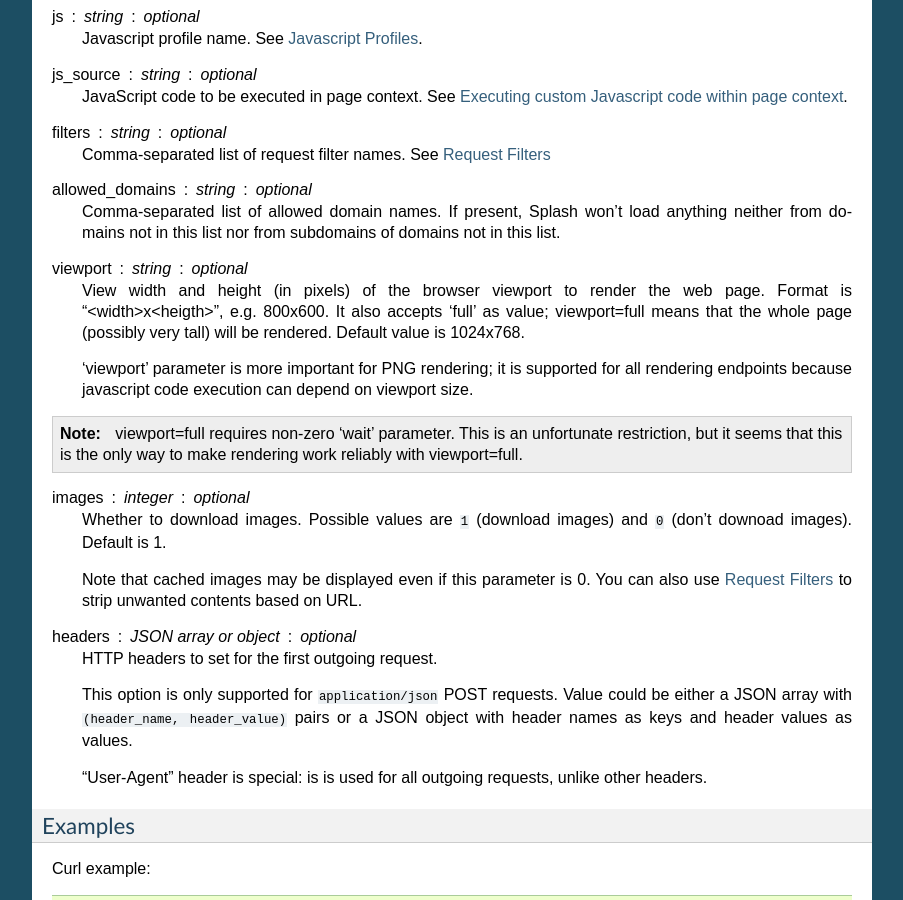
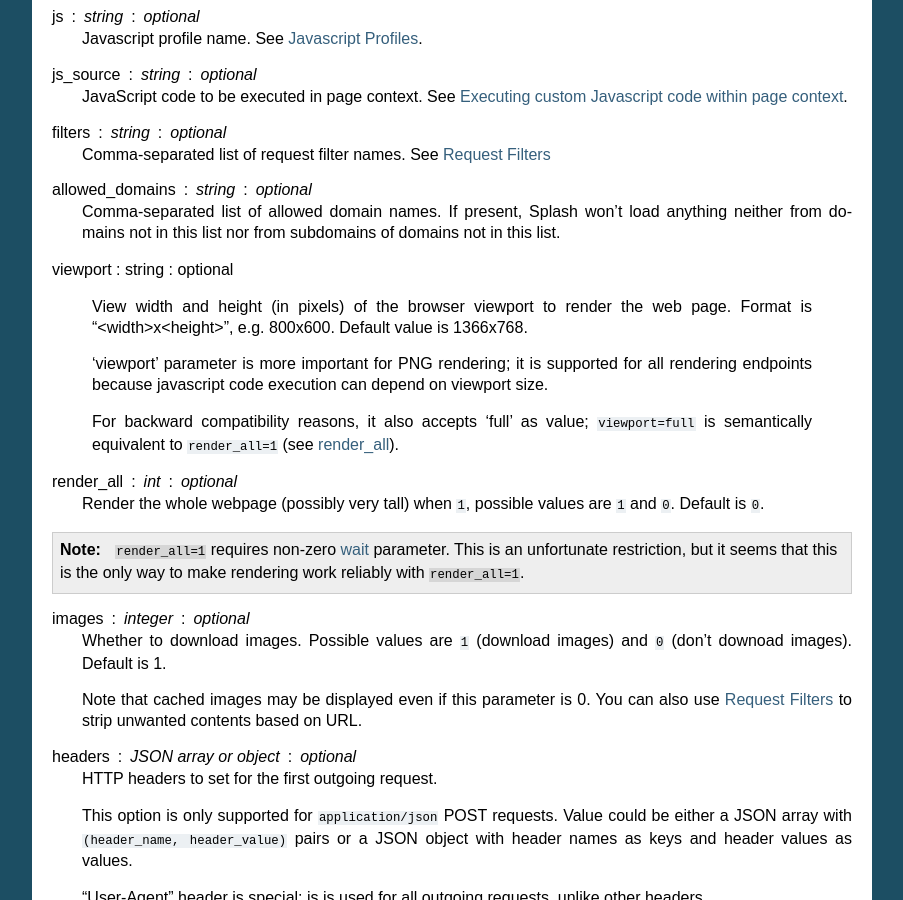
Before and after one commit to scrapinghub/splash, a Sphinx documentation site: the page built from docs/api.rst, in a window 1280 px wide and 900 px high, scrolled down 980 px. Shown: the whole window, without its empty margins (198-1101 px from the left). Built offline with Sphinx 7.4.7, drawn with Linux system fonts in a browser that asks for light colours; some of the changed text lies outside the part shown.

Commit message:
Drop window_size argument/commands, replace them with render_all

```diff
--- a/docs/api.rst
+++ b/docs/api.rst
@@ -90,20 +90,29 @@ allowed_domains : string : optional
 .. _arg-viewport:
 
 viewport : string : optional
-  View width and height (in pixels) of the browser viewport
-  to render the web page. Format is "<width>x<heigth>", e.g. 800x600.
-  It also accepts 'full' as value; viewport=full means that the whole
-  page (possibly very tall) will be rendered. Default value is 1024x768.
 
-  'viewport' parameter is more important for PNG rendering;
-  it is supported for all rendering endpoints because javascript
-  code execution can depend on viewport size.
+  View width and height (in pixels) of the browser viewport to render the web
+  page. Format is "<width>x<height>", e.g. 800x600.  Default value is 1366x768.
+
+  'viewport' parameter is more important for PNG rendering; it is supported for
+  all rendering endpoints because javascript code execution can depend on
+  viewport size.
+
+  For backward compatibility reasons, it also accepts 'full' as value;
+  ``viewport=full`` is semantically equivalent to ``render_all=1`` (see
+  :ref:`arg-render-all`).
+
+.. _arg-render-all:
+
+render_all : int : optional
+  Render the whole webpage (possibly very tall) when ``1``, possible values are
+  ``1`` and ``0``.  Default is ``0``.
 
 .. note::
 
-    viewport=full requires non-zero 'wait' parameter. This is
-    an unfortunate restriction, but it seems that this is the only
-    way to make rendering work reliably with viewport=full.
+    ``render_all=1`` requires non-zero :ref:`arg-wait` parameter. This is an
+    unfortunate restriction, but it seems that this is the only way to make
+    rendering work reliably with ``render_all=1``.
 
 .. _arg-images:
 
@@ -736,6 +745,9 @@ X-Splash-width : string
 X-Splash-height : string
   Same as :ref:`'height' <arg-height>` argument for `render.png`_.
 
+X-Splash-render-all : string
+  Same as :ref:`'render_all' <arg-render-all>` argument for `render.png`_.
+
 X-Splash-html : string
   Same as :ref:`'html' <arg-html>` argument for `render.json`_.
 
```
Also changed, not shown: docs/scripting-ref.rst (+15 -3 lines), 10 other files.
